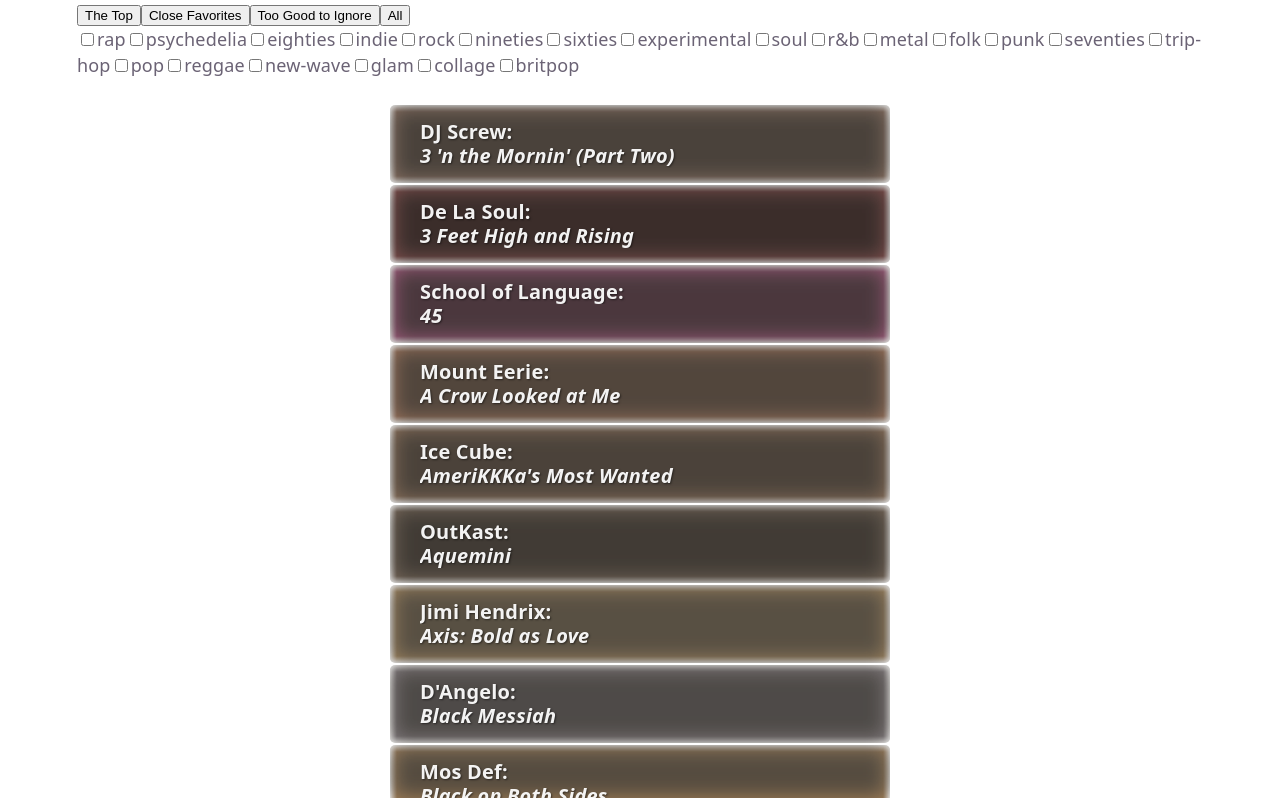
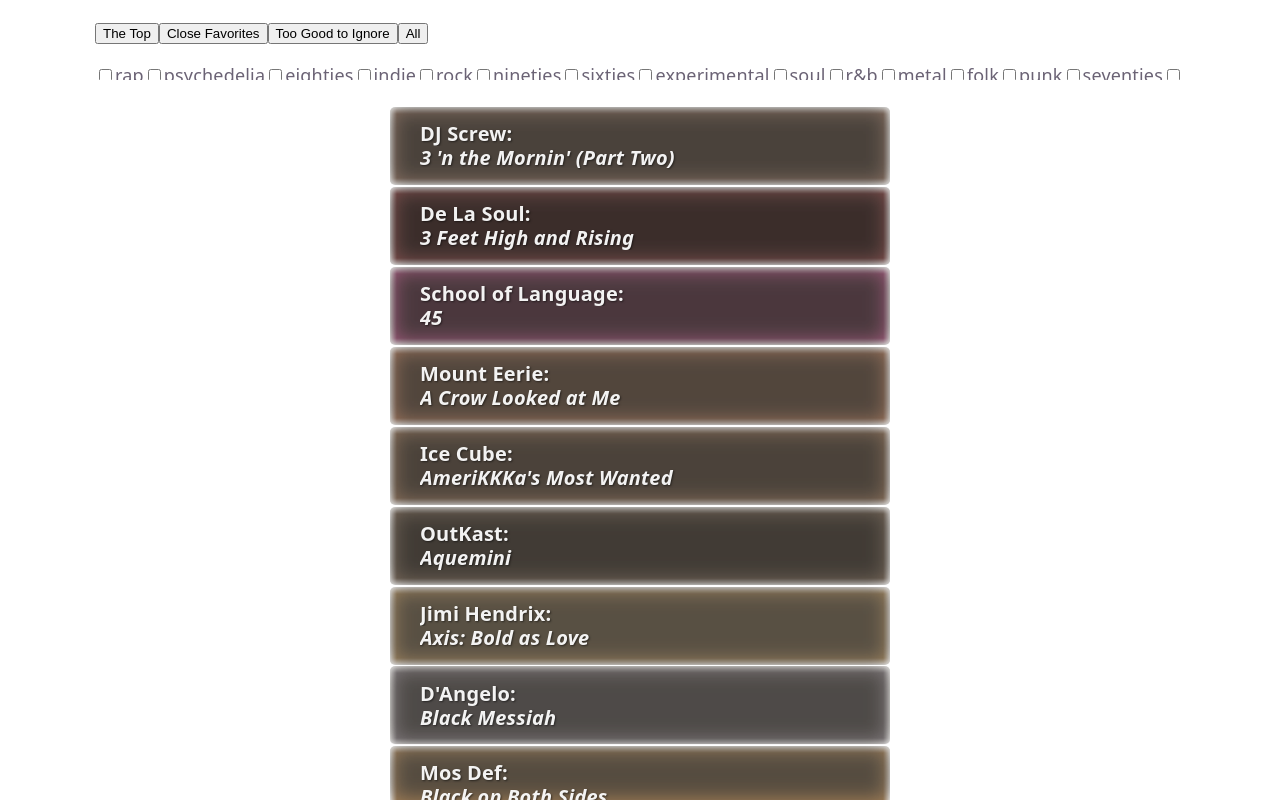
Before and after one commit to adammxfld/album-library, a React (Vite) app: page / in a window 1280 px wide. Built offline with nearby package versions, Linux system fonts and the light colour scheme.

Commit message:
Creates a hook for filtering. Removes filter functionality from App. Adds parent Filter component and minor design framework.

```diff
--- a/src/App.tsx
+++ b/src/App.tsx
@@ -1,40 +1,31 @@
 import AlbumList from './components/AlbumList.js'
 import AlbumSpotlight from './components/AlbumSpotlight.js'
+import Filters from './components/Filters.tsx'
 import { albums, type Album } from "./albums_data.ts";
 import { useState } from 'react';
-import TierFilter from './components/TierFilter.tsx';
-import GenreFilter from './components/GenreFilter.tsx';
+import { useAlbumFilters } from './hooks/useAlbumFilters.ts';
 
 function App() {
-  const [tierGroup, setTierGroup] = useState(1);
-  const [genreSelections, setGenreSelections] = useState<string[]>([]);
   const [selectedAlbum, setSelectedAlbum] = useState<Album | null>(null);
-
-  function handleGenreChange(genre: string, checked: boolean) {
-    setGenreSelections((currentGenres) => {
-      if (checked) {
-        return [...currentGenres, genre];
-      }
-      return currentGenres.filter((item) => item !== genre);
-    });
-  }
-
-  const filteredAlbums = albums.filter((a) => {
-    const matchesTier = tierGroup === 0 || a.tier === tierGroup;
-    const matchesGenres =
-      genreSelections.length === 0
-      || a.genres.some((genre) => genreSelections.includes(genre));
-
-    return matchesTier && matchesGenres;
-    });
+  const {
+    setTierGroup,
+    genreSelections,
+    handleGenreChange,
+    genreOptions,
+    filteredAlbums,
+  } = useAlbumFilters(albums);
 
   return (
-      <section>
-        <TierFilter setTierGroup={setTierGroup} />
-        <GenreFilter onGenreChange={handleGenreChange}/>
-        <AlbumSpotlight album={selectedAlbum} onClose={() => setSelectedAlbum(null)} />
-        <AlbumList albums={filteredAlbums} onSelectAlbum={setSelectedAlbum} />
-      </section>
+    <>
+      <Filters
+        onTierChange={setTierGroup}
+        genres={genreOptions}
+        selectedGenres={genreSelections}
+        onGenreChange={handleGenreChange}
+      />
+      <AlbumSpotlight album={selectedAlbum} onClose={() => setSelectedAlbum(null)} />
+      <AlbumList albums={filteredAlbums} onSelectAlbum={setSelectedAlbum} />
+    </>
   )
 }
 
--- /dev/null
+++ b/src/components/Filters.scss
@@ -0,0 +1,11 @@
+nav {
+    height: 10vh;
+    overflow: auto;
+
+    & div {
+        margin: 1em;
+    }
+    & form {
+        margin: 1em;
+    }
+}
--- /dev/null
+++ b/src/components/Filters.tsx
@@ -0,0 +1,25 @@
+import TierFilter from "./TierFilter";
+import GenreFilter from "./GenreFilter";
+import "./Filters.scss"
+
+export interface FiltersProps {
+  onTierChange: (tier: number) => void;
+  genres: string[];
+  selectedGenres: string[];
+  onGenreChange: (genre: string, checked: boolean) => void;
+}
+
+function Filters({ onTierChange, genres, selectedGenres, onGenreChange }: FiltersProps) {
+  return (
+    <nav>
+      <TierFilter setTierGroup={onTierChange} />
+      <GenreFilter
+        genres={genres}
+        selectedGenres={selectedGenres}
+        onGenreChange={onGenreChange}
+      />
+    </nav>
+  );
+}
+
+export default Filters;
--- a/src/components/GenreFilter.tsx
+++ b/src/components/GenreFilter.tsx
@@ -1,23 +1,20 @@
-import { albums } from "../albums_data";
 import "./GenreFilter.scss";
 
-  type GenreProps = {
+export interface GenreFilterProps {
+  genres: string[];
+  selectedGenres: string[];
   onGenreChange: (genre: string, checked: boolean) => void;
-  };
+}
 
-  const genreAssortment = [
-    ...new Set(albums.flatMap((album) => album.genres))
-  ]
-
-  function GenreFilter({onGenreChange}: GenreProps) {
-
+function GenreFilter({ genres, selectedGenres, onGenreChange }: GenreFilterProps) {
   return (
     <form id="genre-filter">
-        {genreAssortment.map((genre) => (
+      {genres.map((genre) => (
         <label key={genre}>
           <input
             type="checkbox"
-              onChange={(e) => onGenreChange(genre, e.target.checked)}/>
+            checked={selectedGenres.includes(genre)}
+            onChange={(e) => onGenreChange(genre, e.target.checked)} />
           {genre}
         </label>
       ))}
--- /dev/null
+++ b/src/hooks/useAlbumFilters.ts
@@ -0,0 +1,45 @@
+import { useState } from "react";
+import type { Album } from "../albums_data";
+
+export interface UseAlbumFiltersResult {
+  tierGroup: number;
+  setTierGroup: (tier: number) => void;
+  genreSelections: string[];
+  handleGenreChange: (genre: string, checked: boolean) => void;
+  genreOptions: string[];
+  filteredAlbums: Album[];
+}
+
+export function useAlbumFilters(albums: Album[]): UseAlbumFiltersResult {
+  const [tierGroup, setTierGroup] = useState(1);
+  const [genreSelections, setGenreSelections] = useState<string[]>([]);
+
+  function handleGenreChange(genre: string, checked: boolean) {
+    setGenreSelections((currentGenres) => {
+      if (checked) {
+        return [...currentGenres, genre];
+      }
+      return currentGenres.filter((item) => item !== genre);
+    });
+  }
+
+  const genreOptions = [...new Set(albums.flatMap((album) => album.genres))];
+
+  const filteredAlbums = albums.filter((album) => {
+    const matchesTier = tierGroup === 0 || album.tier === tierGroup;
+    const matchesGenres =
+      genreSelections.length === 0 ||
+      album.genres.some((genre) => genreSelections.includes(genre));
+
+    return matchesTier && matchesGenres;
+  });
+
+  return {
+    tierGroup,
+    setTierGroup,
+    genreSelections,
+    handleGenreChange,
+    genreOptions,
+    filteredAlbums,
+  };
+}
```
Lines whose indentation alone changed are shown as unchanged.
